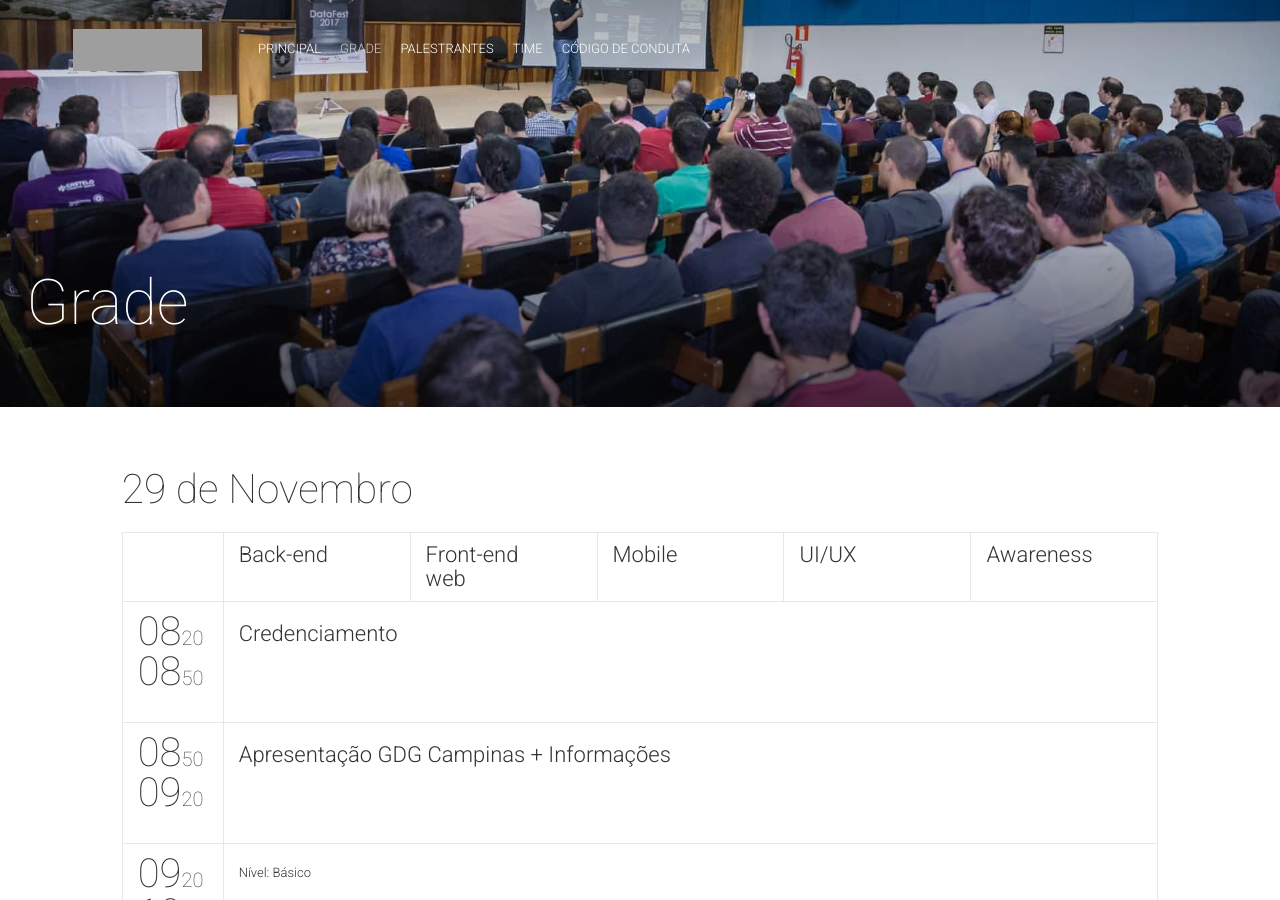
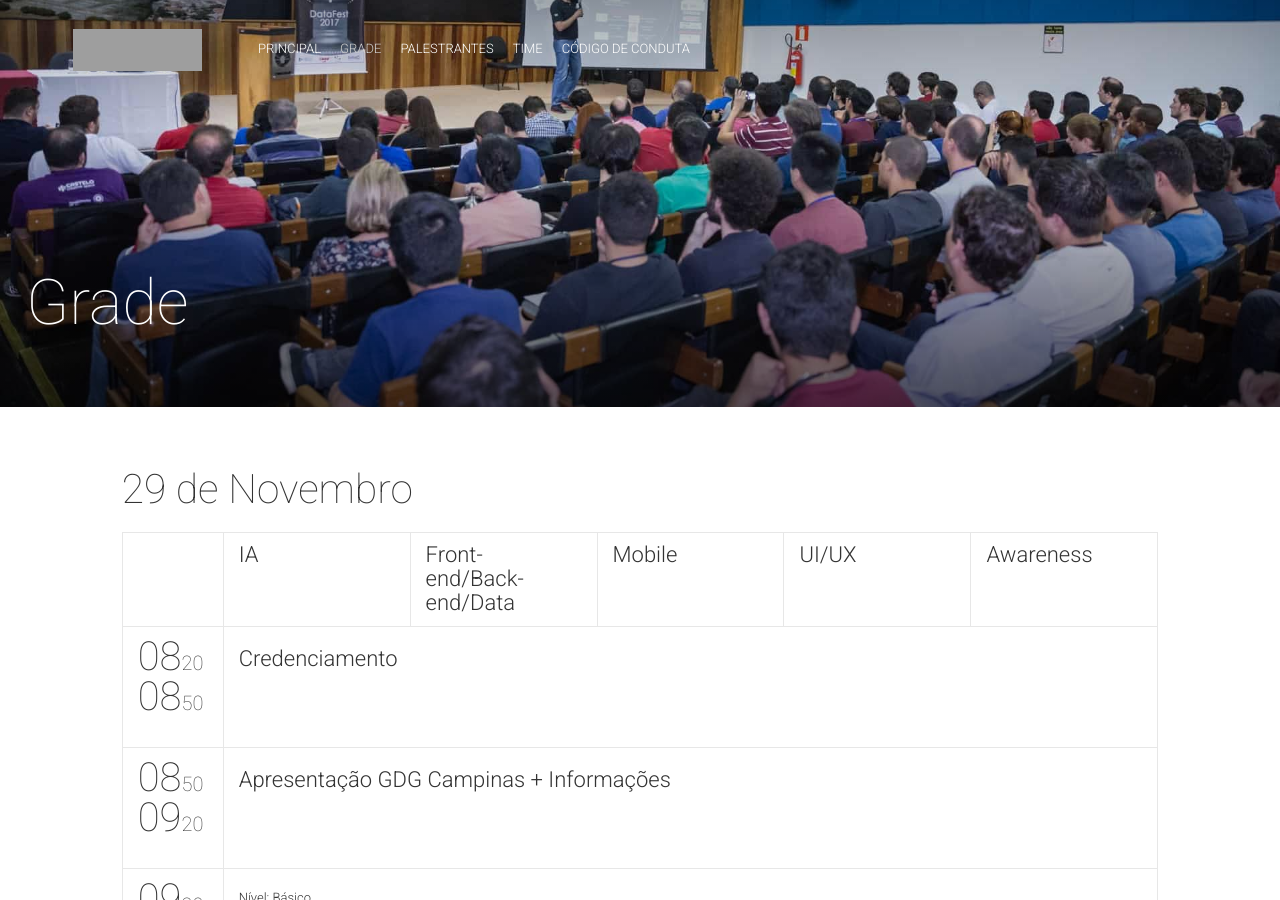
Before and after one commit to gdgcampinas/devfest-2025, a Jekyll site: the page built from schedule.html, in a window 1280 px wide and 900 px high. Built offline with Jekyll 4.4.1, drawn with Linux system fonts in a browser that asks for light colours; nearby versions of some CDN libraries; comment, search, counter and statistics services are not loaded; grey boxes are pictures that could not be loaded.

Commit message:
updated images

```diff
--- a/_data/schedule.yml
+++ b/_data/schedule.yml
@@ -2,8 +2,8 @@
   date: "2025-11-29"
   dateReadable: "29 de Novembro"
   tracks:
-    - {title: "Back-end", color: "#4285F4"}
-    - {title: "Front-end web", color: "#34A853"}
+    - {title: "IA", color: "#4285F4"}
+    - {title: "Front-end/Back-end/Data", color: "#34A853"}
     - {title: "Mobile", color: "#CCCCCC"}
     - {title: "UI/UX", color: "#EA4335"}
     - {title: "Awareness", color: "#FBBC05"}
```
Also changed, not shown: img/venue/venue_campinas_0.jpg, img/venue/venue_campinas_0_bckp.jpg (added), img/venue/venue_campinas_1.jpeg (added), img/venue/venue_campinas_1_bckp.jpg (renamed from img/venue/venue_campinas_1.jpg), img/venue/venue_campinas_2.jpeg (added), img/venue/venue_campinas_2_bckp.jpg (renamed from img/venue/venue_campinas_2.jpg), img/venue/venue_campinas_3.jpeg (added), img/venue/venue_campinas_3_bckp.jpg (renamed from img/venue/venue_campinas_3.jpg).
